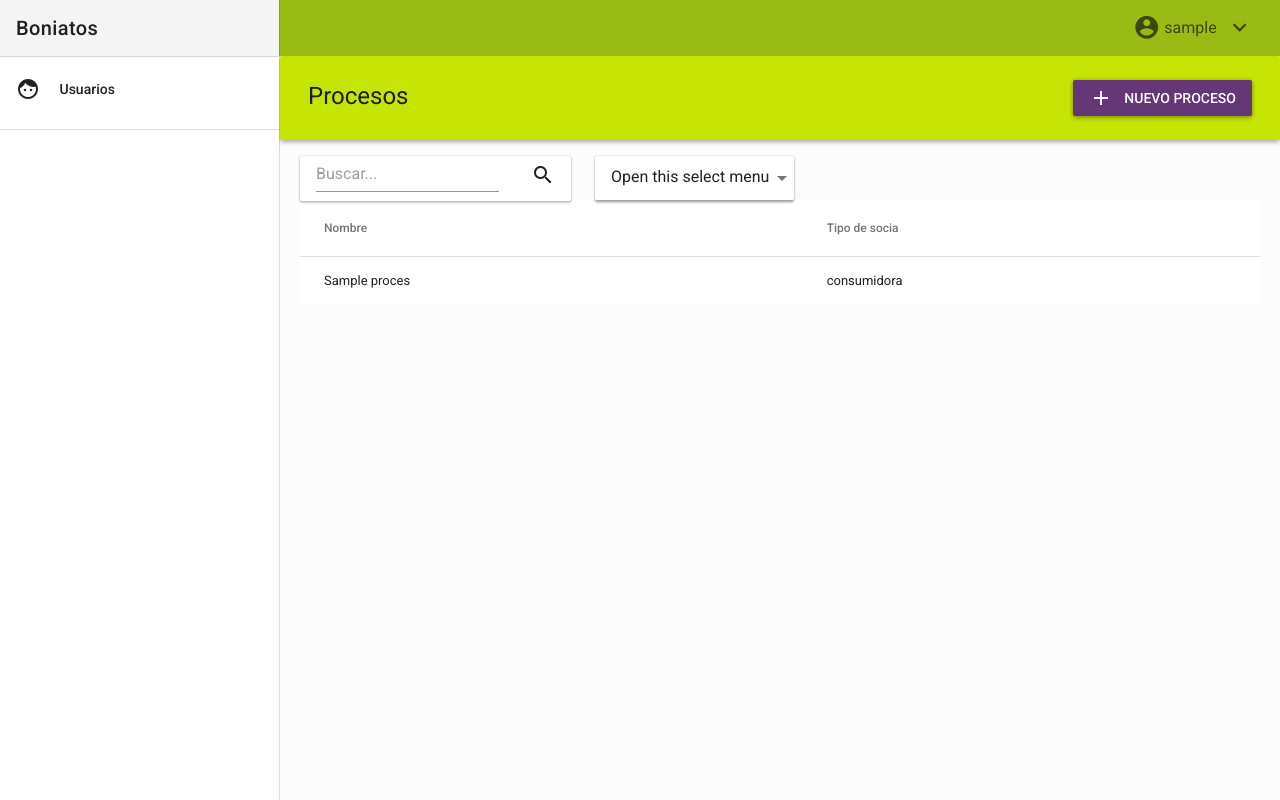
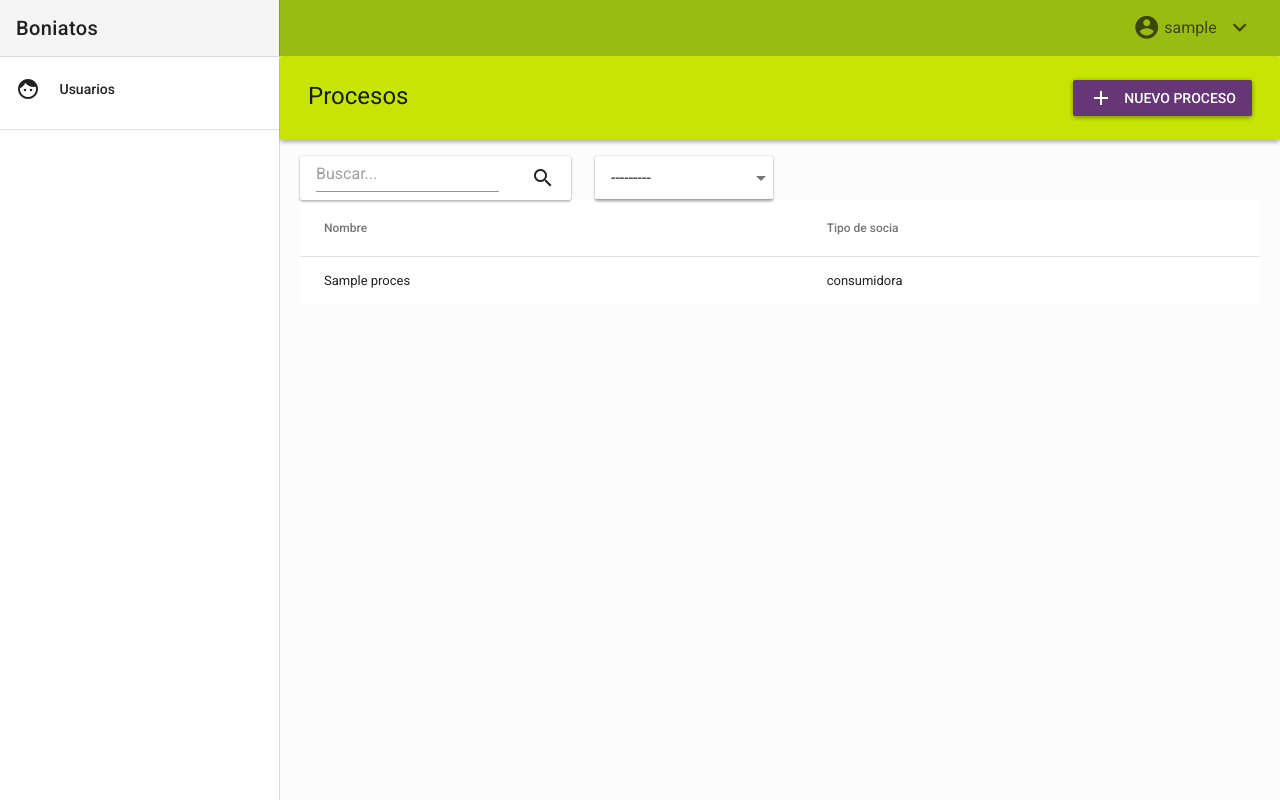
Before and after one commit to Mercado-Social-de-Madrid/gestionMES, a Django app: page /bpm/ in a window 1280 px wide. Run offline with Django 3.2, Linux system fonts and the light colour scheme; a user stored in the database is signed in; tables that the repository leaves empty hold one stand-in row (values such as "Sample post"); style sheets or scripts are compiled from the project's sources; parts of the project's set-up code (start-up, migrations or seed data) failed here and were passed over; some libraries are stand-ins or nearby versions.

Commit message:
#4: Added method for common filtering

```diff
--- a/core/forms/BootstrapModelForm.py
+++ b/core/forms/BootstrapModelForm.py
@@ -1,15 +1,22 @@
 from django import forms
 
-field_class = 'form-control'
+text_widget_class = 'form-control'
+select_widget_class = 'custom-select'
 
-class BootstrapModelForm(forms.ModelForm):
+class BootstrapModelForm(forms.Form):
 
     def __init__(self, *args, **kwargs):
         kwargs.setdefault('label_suffix', '')
         super(BootstrapModelForm, self).__init__(*args, **kwargs)
         for field_name, field in self.fields.items():
+
+            widget_class = select_widget_class if field.widget.input_type == 'select' else text_widget_class
+
             if 'class' in field.widget.attrs:
-                if field_class not in field.widget.attrs['class']:
-                   field.widget.attrs['class'] += ' ' + field_class
+                if widget_class not in field.widget.attrs['class']:
+                   field.widget.attrs['class'] += ' ' + widget_class
             else:
-                field.widget.attrs['class'] = field_class
+                field.widget.attrs['class'] = widget_class
+
+            if not 'placeholder' in field.widget.attrs:
+                field.widget.attrs['placeholder'] = field.label
--- a/mes/settings.py
+++ b/mes/settings.py
@@ -38,6 +38,7 @@ INSTALLED_APPS = [
     'core',
     'jet',
     'imagekit',
+    'django_filters',
     'ckeditor',
     'sass_processor',
     'django.contrib.admin',
@@ -47,6 +48,7 @@ INSTALLED_APPS = [
     'django.contrib.sites',
     'django.contrib.messages',
     'django.contrib.staticfiles',
+
 ]
 
 MIDDLEWARE = [
--- a/requirements.txt
+++ b/requirements.txt
@@ -2,6 +2,8 @@ Django==1.11.11
 django-appconf==1.0.2
 django-ckeditor==5.4.0
 django-imagekit==4.0.2
+django-filter==1.1.0
+django-filters-mixin==0.1.4
 django-jet==1.0.7
 django-qrcode==0.3
 mysqlclient==1.3.4
--- a/simple_bpm/views.py
+++ b/simple_bpm/views.py
@@ -1,18 +1,40 @@
 # -*- coding: utf-8 -*-
 from __future__ import unicode_literals
 
+import django_filters
+from django import forms
+from django_filters.views import FilterView
 from django.shortcuts import render
 from django.views.generic import ListView
+from filters.views import FilterMixin
 
+from core.forms.BootstrapModelForm import BootstrapModelForm
 from core.mixins.AjaxTemplateResponseMixin import AjaxTemplateResponseMixin
 from simple_bpm.models import Process
 
 
 
-class ProcessesListView(ListView, AjaxTemplateResponseMixin):
+class FilterForm(BootstrapModelForm):
+    field_order = ['title', 'member_type', ]
+
+class ProcessFilter(django_filters.FilterSet):
+
+    title = django_filters.CharFilter(field_name='title', lookup_expr='icontains', label='Buscar...')
+
+    class Meta:
+        model = Process
+        form = FilterForm
+        fields = {
+            'member_type':['exact'],
+        }
+
+
+
+class ProcessesListView(FilterMixin, FilterView, AjaxTemplateResponseMixin):
     model = Process
     template_name = 'bpm/list.html'
     ajax_template_name = 'bpm/query.html'
+    filterset_class = ProcessFilter
     paginate_by = 2
 
 
@@ -20,5 +42,4 @@ class ProcessesListView(ListView, AjaxTemplateResponseMixin):
 def register(request):
 
     processes = Process.objects.all()
-
     return render(request, 'registration/signup.html', {'processes': processes})
--- a/static/css/mes.scss
+++ b/static/css/mes.scss
@@ -87,13 +87,21 @@ body {
     .input-group, .custom-select{
         display: inline-flex!important;
         padding-left: $spacer;
-        padding-bottom: $spacer-sm;
+
         box-shadow: map-get($shadows, 1);
         @include border-radius($border-radius);
         margin-right:$spacer-lg;
         align-self: stretch;
         border-color: rgba(0, 0, 0, 0.02);
         background-color:#fff;
+
+        .input-group-append, .input-group-prepend{
+            align-self: stretch;
+            .btn { align-self: stretch; }
+        }
+        input{
+            margin-bottom: $spacer-sm;
+        }
     }
     .custom-select{
         border-color: transparent;
--- a/templates/bpm/list.html
+++ b/templates/bpm/list.html
@@ -18,25 +18,9 @@
         </div>
     </div>
 
+    <div class="container">
 
-    <div class="container">
-        <div class="filter-panel form-inline">
-
-            <div class="input-group">
-              <input type="text" class="form-control" placeholder="Buscar..." aria-label="" aria-describedby="basic-addon1">
-                <div class="input-group-append">
-                <button class="btn btn-outline" type="button"><i class="material-icons">search</i></button>
-              </div>
-            </div>
-
-            <select class="custom-select ">
-              <option selected>Open this select menu</option>
-              <option value="1">One</option>
-              <option value="2">Two</option>
-              <option value="3">Three</option>
-            </select>
-
-        </div>
+        {% include 'common/list/filter_form.html' %}
 
         {% include 'common/list/ajax_wrapper.html' with query_template='bpm/query.html' %}
     </div>
--- /dev/null
+++ b/templates/common/list/filter_form.html
@@ -0,0 +1,22 @@
+<form action="" method="get" class="ajax-filter">
+    {% for hidden in filter.form.hidden_fields %}
+        {{ hidden }}
+    {% endfor %}
+
+    <div class="filter-panel form-inline">
+    {% for field in filter.form.visible_fields %}
+        {% if field.field.widget.input_type == 'text' %}
+            <div class="input-group">
+                {{field}}
+                <div class="input-group-append">
+                <button class="btn btn-outline" type="submit"><i class="material-icons">search</i></button>
+              </div>
+            </div>
+        {% endif %}
+
+        {% if field.field.widget.input_type == 'select' %}
+            {{ field }}
+        {% endif %}
+    {% endfor %}
+    </div>
+</form>
```
